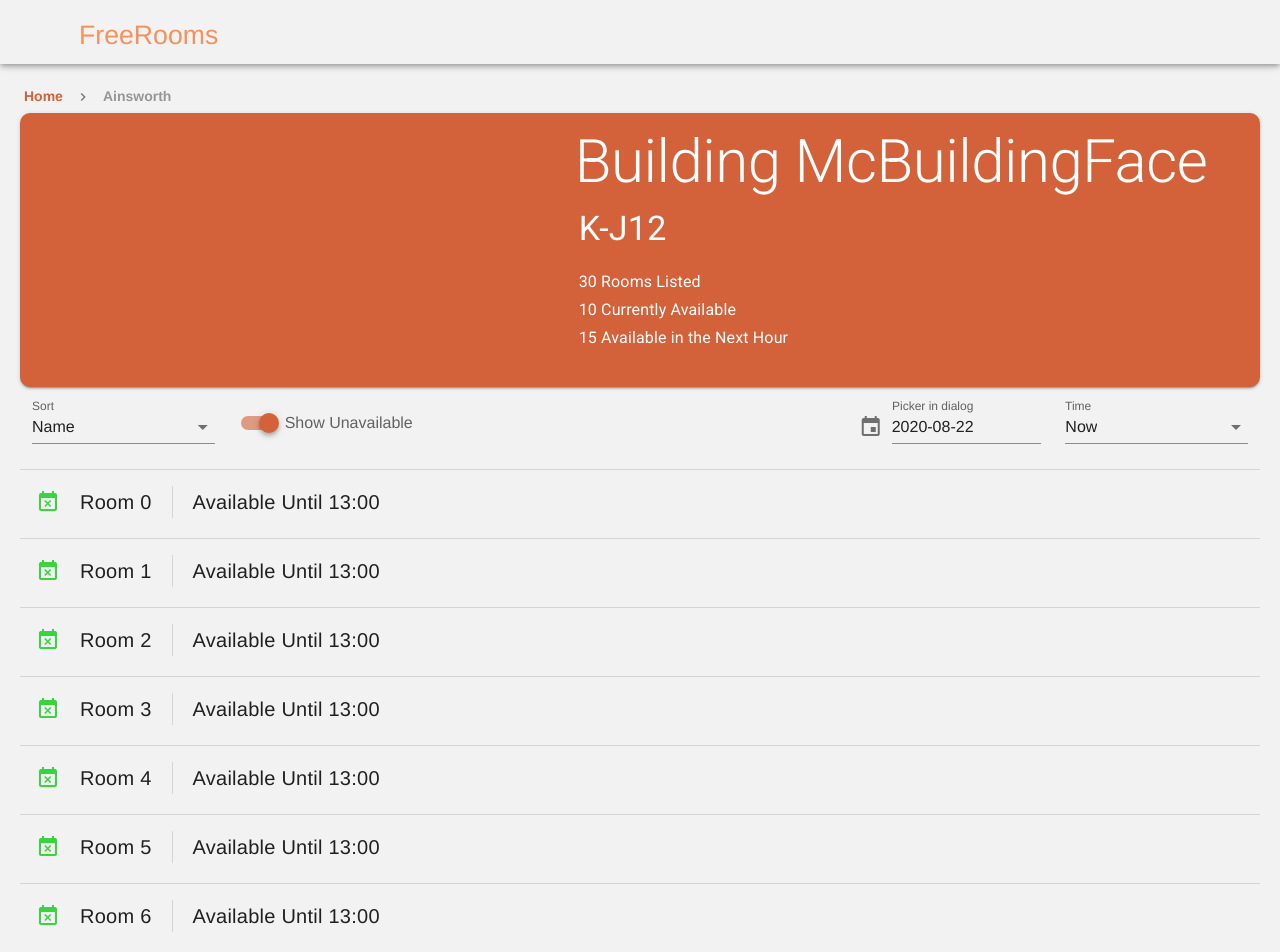
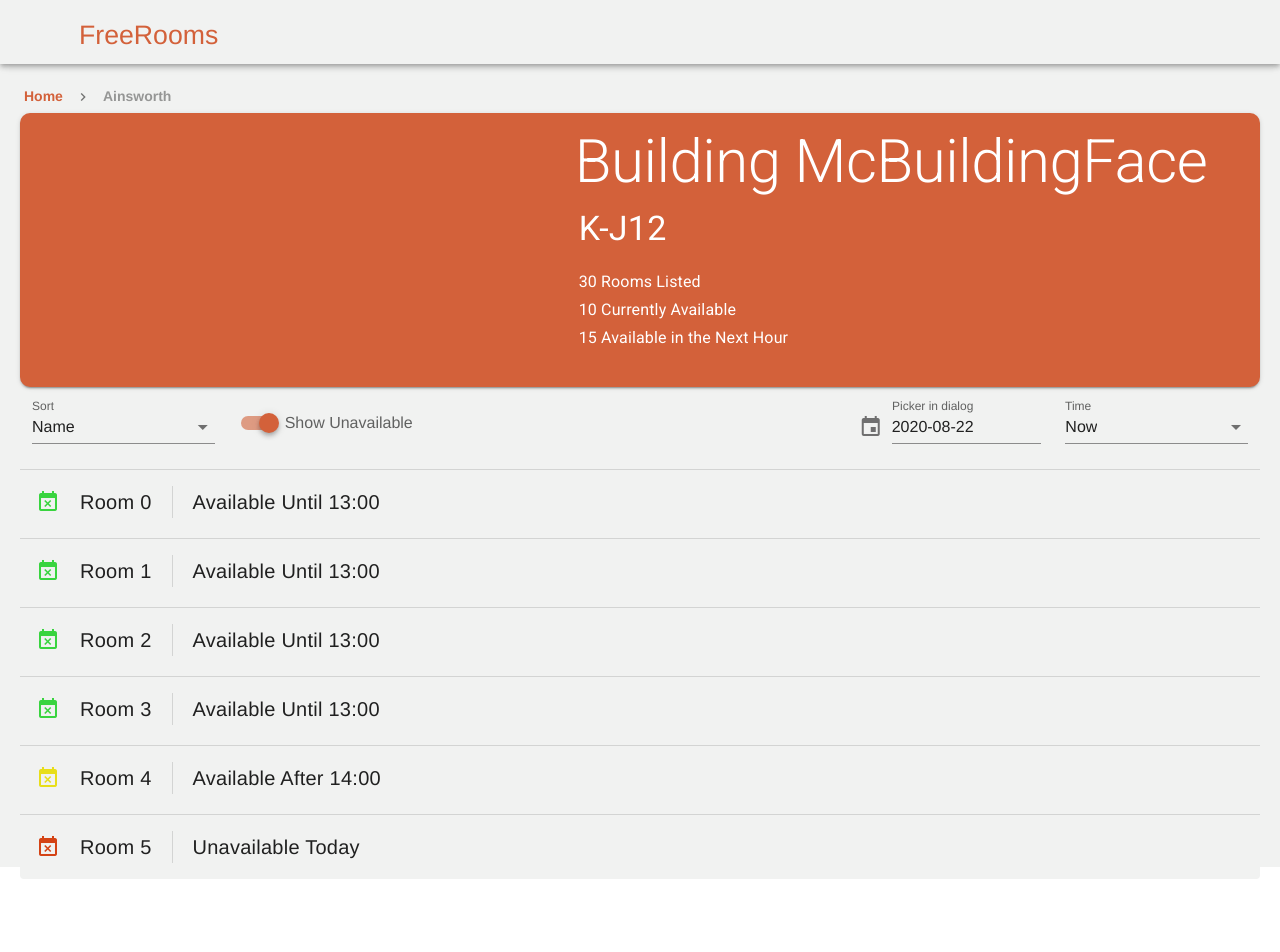
Before and after one commit to devsoc-unsw/freerooms, a Vue app in the folder frontend/: page /location/0 in a window 1280 px wide. Shown: the top 952 px of the page. After the commit the page ends 879 px from the top, so only its background shows below. Built offline with nearby package versions, Linux system fonts and the light colour scheme.

Commit message:
feat (room list view): Added in templates for busy rooms.

```diff
--- a/frontend/src/components/LocationRoomView.vue
+++ b/frontend/src/components/LocationRoomView.vue
@@ -94,7 +94,7 @@
           class="mx-5 mt-4"
           align="center"
           justify="center"
-          v-for="(n, index) in 9"
+          v-for="(n, index) in 4"
           :key="n"
         >
           <v-col
@@ -112,6 +112,58 @@
                   <span> Room {{index}} </span>
                   <v-divider vertical class="mx-5"></v-divider>
                   Available Until 13:00
+                </v-card-title>
+              </v-card>
+            </router-link>
+          </v-col>
+        </v-row>
+        <!-- Currently Unavailable but available later -->
+        <v-row
+          class="mx-5 mt-4"
+          align="center"
+          justify="center"
+        >
+          <v-col
+            cols="12"
+            class="pa-0 ma-0"
+          >
+            <v-divider></v-divider>
+            <router-link :to="{name: 'room', params: { locationId : locationId, roomId: 4}}">
+              <v-card
+                class="background"
+                flat
+              >
+                <v-card-title class="text-left">
+                  <v-icon color="warning" class="mr-5">event_busy</v-icon>
+                  <span> Room 4 </span>
+                  <v-divider vertical class="mx-5"></v-divider>
+                  Available After 14:00
+                </v-card-title>
+              </v-card>
+            </router-link>
+          </v-col>
+        </v-row>
+        <!-- Unavailable Today -->
+        <v-row
+          class="mx-5 mt-4"
+          align="center"
+          justify="center"
+        >
+          <v-col
+            cols="12"
+            class="pa-0 ma-0"
+          >
+            <v-divider></v-divider>
+            <router-link :to="{name: 'room', params: { locationId : locationId, roomId: 5}}">
+              <v-card
+                class="background"
+                flat
+              >
+                <v-card-title class="text-left">
+                  <v-icon color="error" class="mr-5">event_busy</v-icon>
+                  <span> Room 5 </span>
+                  <v-divider vertical class="mx-5"></v-divider>
+                  Unavailable Today
                 </v-card-title>
               </v-card>
             </router-link>
@@ -146,7 +198,6 @@
   }
 </script>
 
-
 <style scoped>
 
 </style>
--- a/frontend/src/components/Toolbar.vue
+++ b/frontend/src/components/Toolbar.vue
@@ -10,7 +10,7 @@
     max-width="50px"
     src="../assets/favicon/free_rooms_logo.png"
     ></v-img>
-    <v-toolbar-title class="ml-3 mt-1 font-weight-medium secondary--text">
+    <v-toolbar-title class="ml-3 mt-1 font-weight-medium primary--text">
         FreeRooms
     </v-toolbar-title>
 
```
